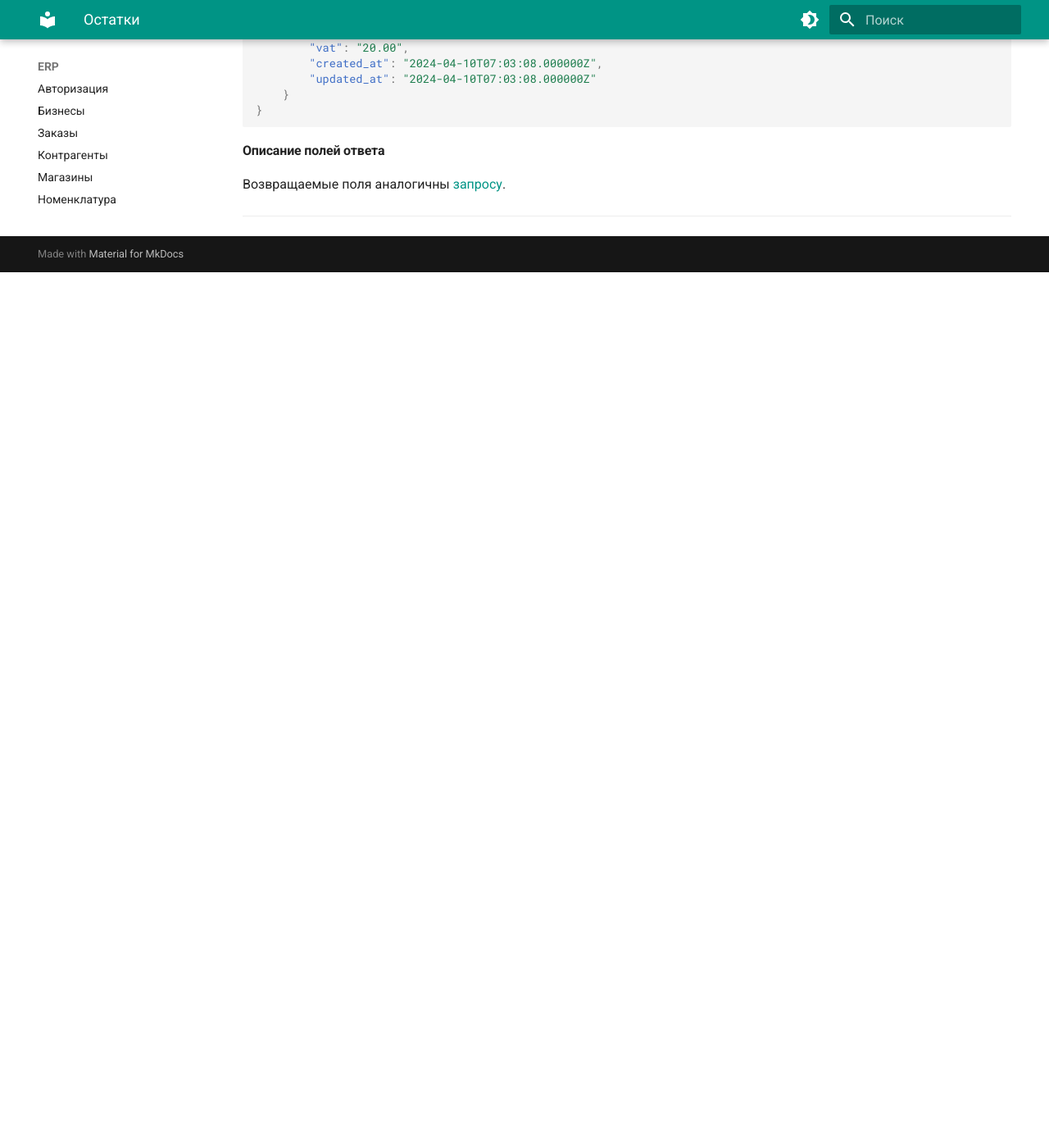
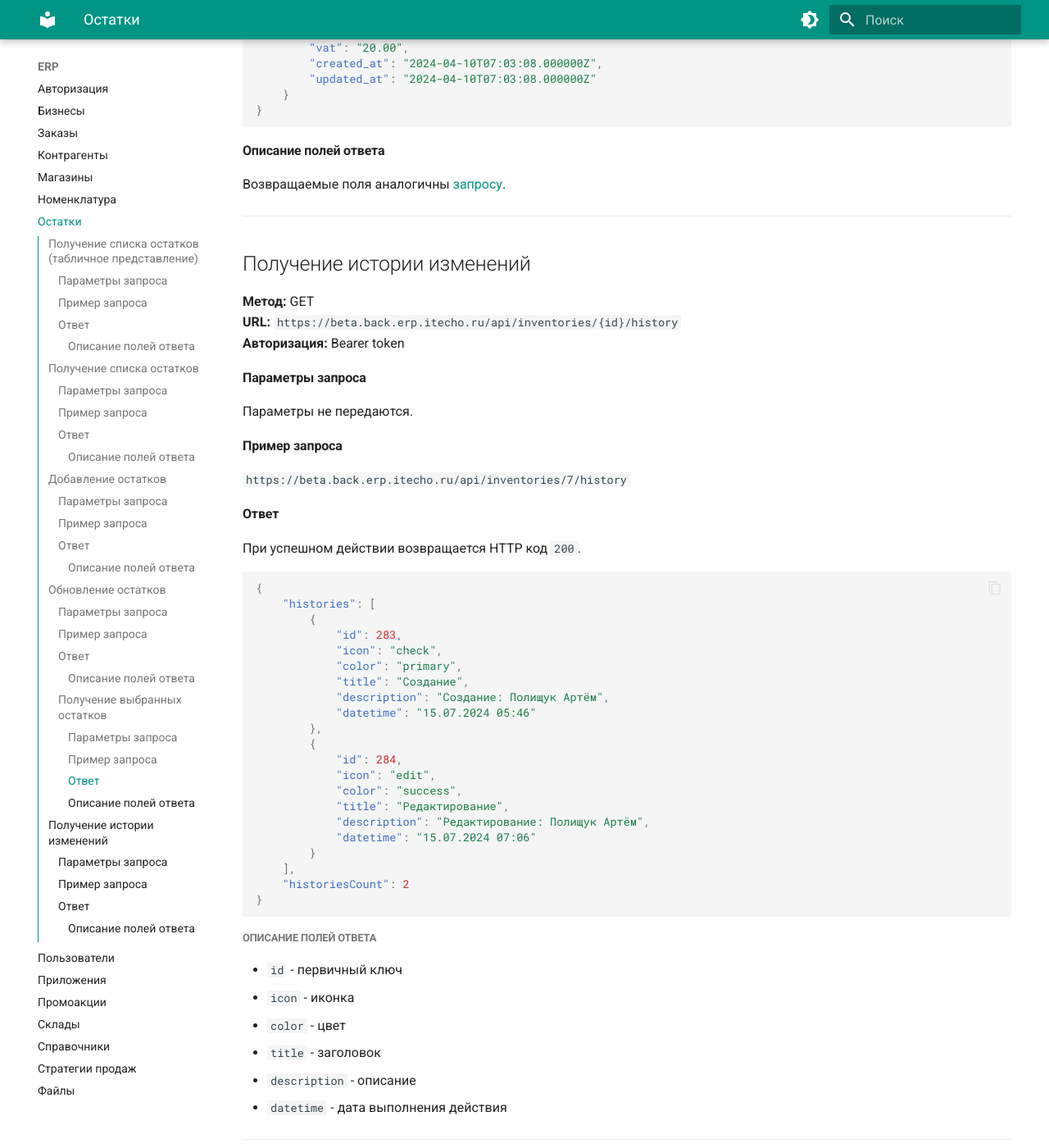
Before and after one commit to Krushanov/docs.erp.itecho.ru, an MkDocs documentation site: the page built from docs/ERP/Остатки.md, in a window 1280 px wide and 1400 px high, scrolled down 19037 px. Shown: the whole window at 82% size. Built offline with MkDocs 1.6.1 and Material for MkDocs 9.7.7, drawn with Linux system fonts in a browser that asks for light colours; before the commit the page ends 19369 px from its top, so only the background shows below that.

Commit message:
Edit Остатки.md file.

````diff
--- a/docs/ERP/Остатки.md
+++ b/docs/ERP/Остатки.md
@@ -935,3 +935,55 @@
 Возвращаемые поля аналогичны [запросу](#добавление-остатков).
 
 ---
+
+## Получение истории изменений
+
+**Метод:** GET
+**URL:** `https://beta.back.erp.itecho.ru/api/inventories/{id}/history`
+**Авторизация:** Bearer token
+
+#### Параметры запроса
+
+Параметры не передаются.
+
+#### Пример запроса
+
+`https://beta.back.erp.itecho.ru/api/inventories/7/history`
+
+#### Ответ
+
+При успешном действии возвращается HTTP код `200`.
+```json
+{
+	"histories": [
+		{
+			"id": 283,
+			"icon": "check",
+			"color": "primary",
+			"title": "Создание",
+			"description": "Создание: Полищук Артём",
+			"datetime": "15.07.2024 05:46"
+		},
+		{
+			"id": 284,
+			"icon": "edit",
+			"color": "success",
+			"title": "Редактирование",
+			"description": "Редактирование: Полищук Артём",
+			"datetime": "15.07.2024 07:06"
+		}
+	],
+	"historiesCount": 2
+}
+```
+
+##### Описание полей ответа
+
+- `id` - первичный ключ
+- `icon` - иконка
+- `color` - цвет
+- `title` - заголовок
+- `description` - описание
+- `datetime` - дата выполнения действия
+
+---
````
